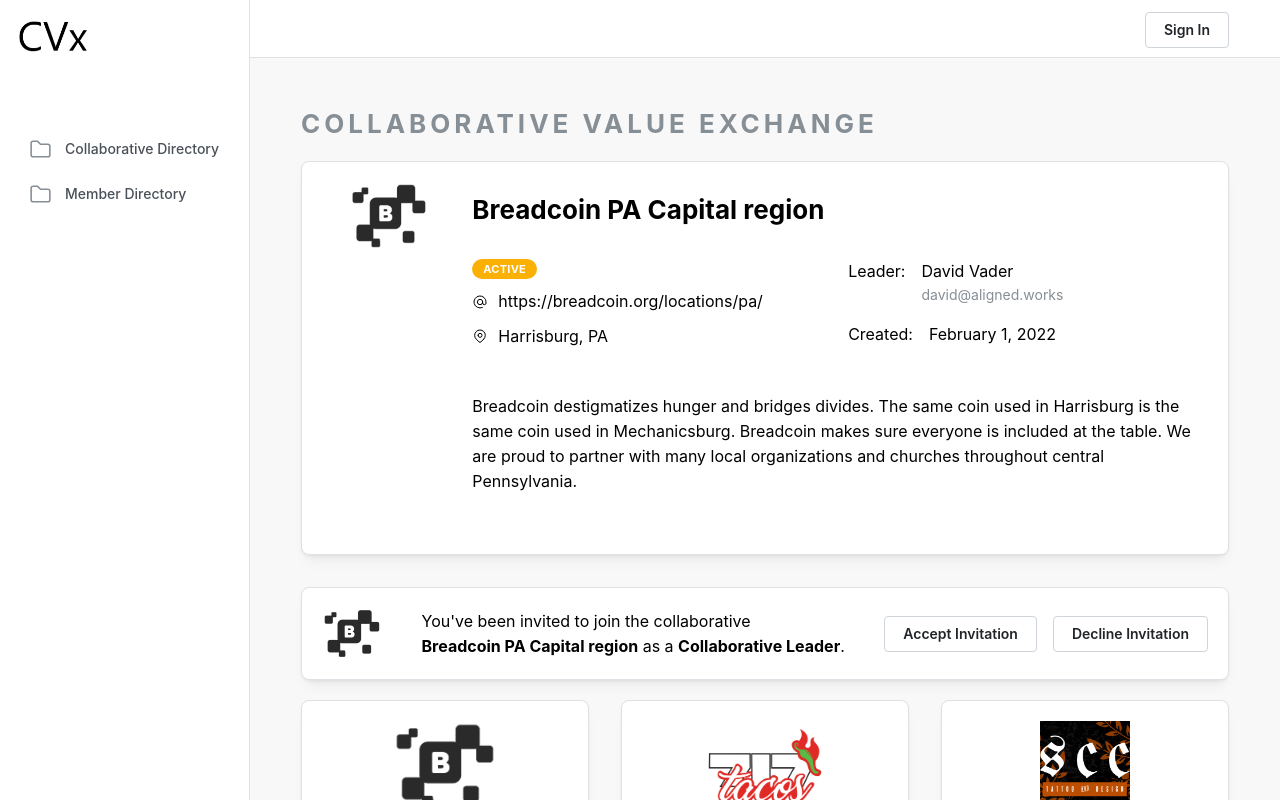
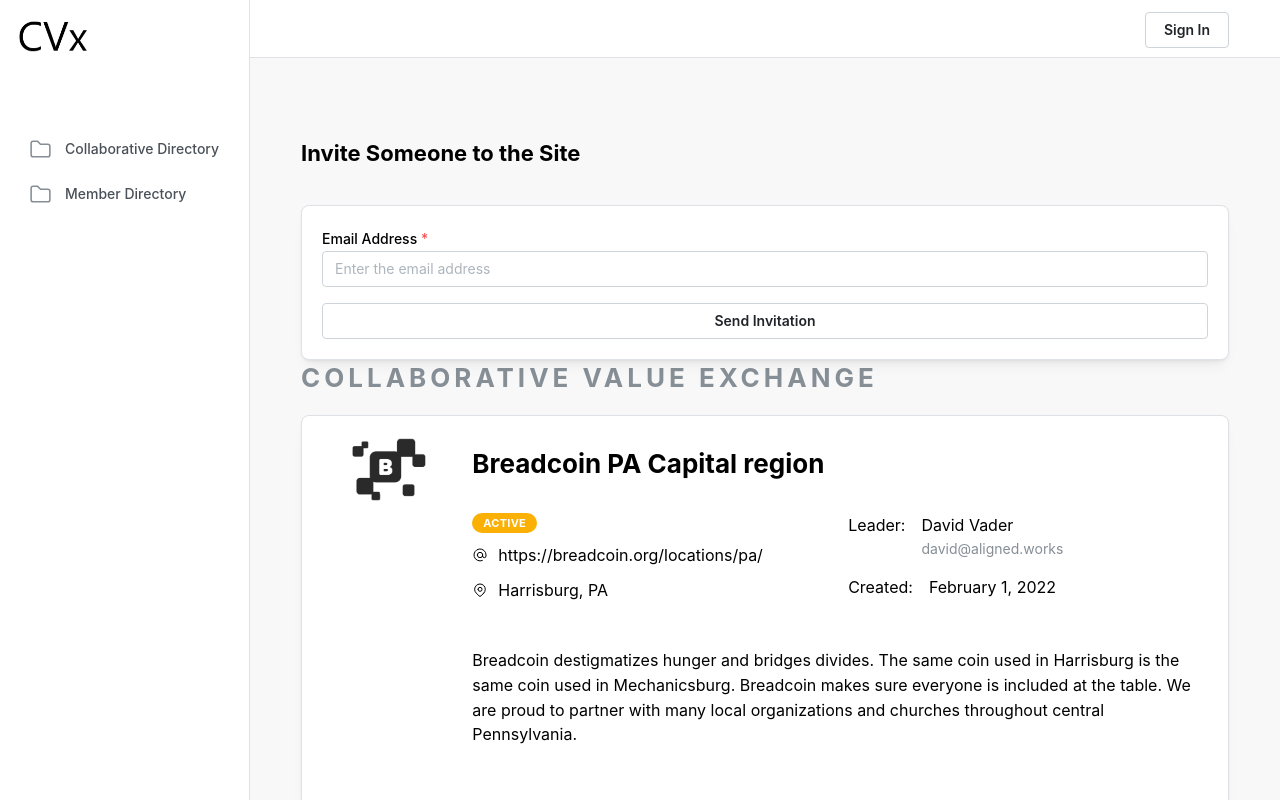
Before and after one commit to AlignedWorks/CVxMantineUI, a React (Vite) app: page /test in a window 1280 px wide. Shown: the top 800 px of the page. Built offline with nearby package versions, Linux system fonts and the light colour scheme.

Commit message:
Add Invite section test page

```diff
--- a/src/pages/Test.page.tsx
+++ b/src/pages/Test.page.tsx
@@ -41,6 +41,9 @@ export function Test() {
     const [selectedUser, setSelectedUser] = useState<User>(); // For the selected user
     const [selectedRole, setSelectedRole] = useState(''); // For the selected role
     const [successMessage, setSuccessMessage] = useState(''); // For the success message
+    const [inviteEmail, setInviteEmail] = useState('');
+    const [inviteSuccess, setInviteSuccess] = useState(false);
+    const [inviteError, setInviteError] = useState('');
 
     const fetchAllUsers = async () => {
         setLoadingUsers(true);
@@ -89,6 +92,32 @@ export function Test() {
     setSelectedRole('');
     };
 
+    const handleInviteSubmit = () => {
+    fetch(new URL('invite', import.meta.env.VITE_API_BASE), {
+        method: 'POST',
+        credentials: 'include',
+        headers: { 'Content-Type': 'application/json' },
+        body: JSON.stringify({ email: inviteEmail }),
+    })
+        .then((res) => {
+        if (!res.ok) {
+            throw new Error(`HTTP error! Status: ${res.status}`);
+        }
+        return res.json();
+        })
+        .then((data) => {
+        console.log('Invitation sent successfully:', data);
+        setInviteSuccess(true);
+        setInviteError('');
+        setInviteEmail(''); // Clear the input field
+        })
+        .catch((err) => {
+        console.error('Error sending invitation:', err);
+        setInviteSuccess(false);
+        setInviteError('Failed to send the invitation. Please try again.');
+        });
+    };
+
     const rows = users.map((item) => (
         <Table.Tr key={item.name}>
             <Table.Td style={{ verticalAlign: 'top' }}>
@@ -127,6 +156,42 @@ export function Test() {
 
     return (
         <Container size="md" py="xl">
+
+            <Title order={3} mt="lg" mb="md" pt="sm" pb="lg">
+                Invite Someone to the Site
+            </Title>
+            <Card shadow="sm" padding="lg" radius="md" withBorder>
+                <form
+                onSubmit={(e) => {
+                    e.preventDefault();
+                    handleInviteSubmit();
+                }}
+                >
+                <Stack>
+                    <TextInput
+                    label="Email Address"
+                    placeholder="Enter the email address"
+                    value={inviteEmail}
+                    onChange={(e) => setInviteEmail(e.currentTarget.value)}
+                    required
+                    />
+                    <Button type="submit" variant="default">
+                    Send Invitation
+                    </Button>
+                    {inviteSuccess && (
+                    <Text size="sm" c="green">
+                        Invitation sent successfully!
+                    </Text>
+                    )}
+                    {inviteError && (
+                    <Text size="sm" c="red">
+                        {inviteError}
+                    </Text>
+                    )}
+                </Stack>
+                </form>
+            </Card>
+
             <Title order={2} lts="4px" c="dimmed">
                 COLLABORATIVE VALUE EXCHANGE
             </Title>
```
Lines whose indentation alone changed are shown as unchanged.
